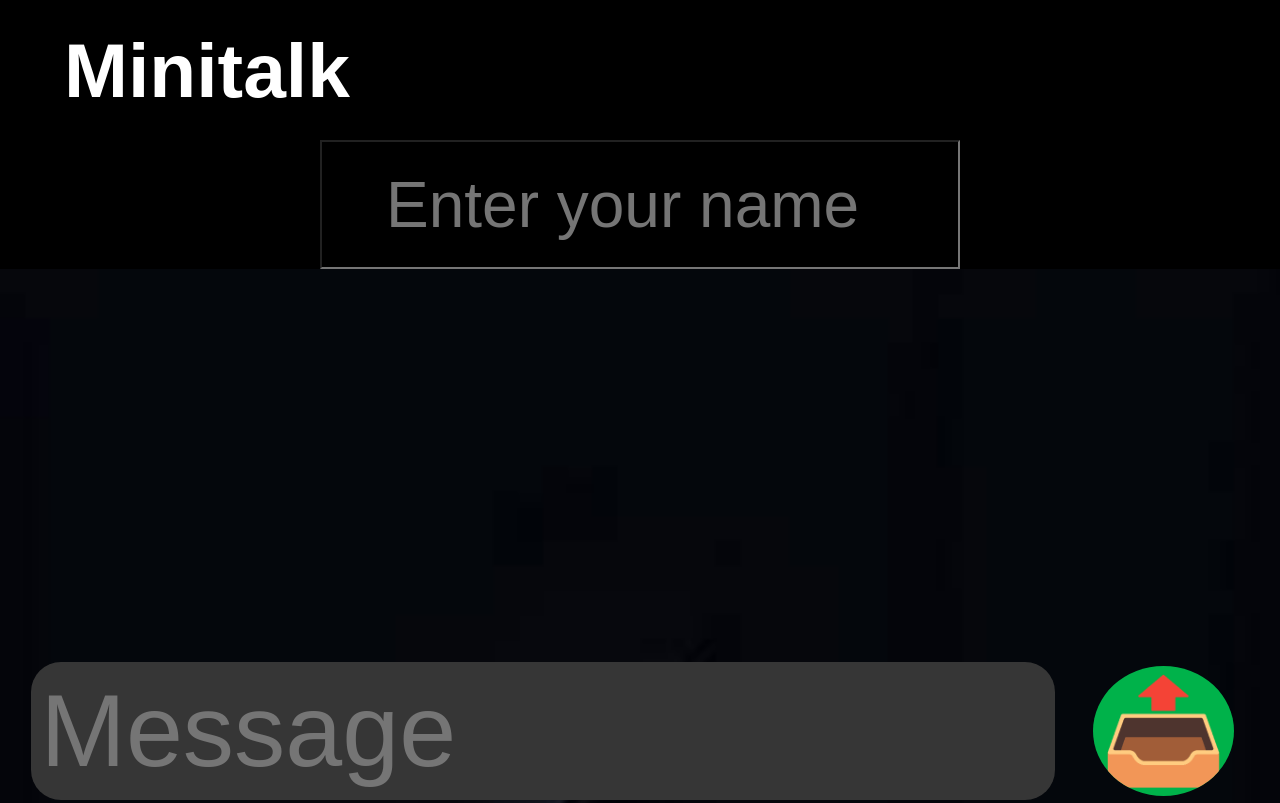
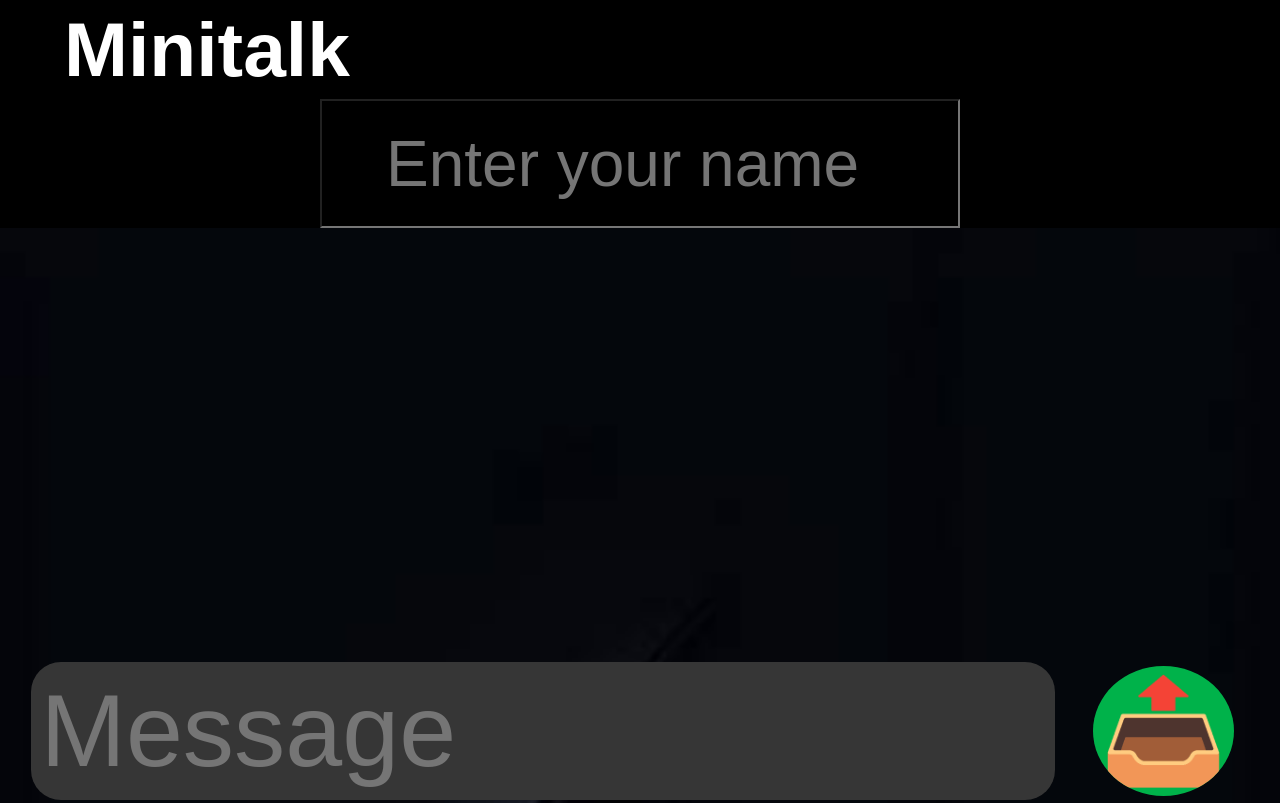
Before and after one commit to adityo-web-design/minitalk, a plain HTML site: page index.html in a window 1280 px wide. Shown: the top 803 px of the page. Drawn offline with Linux system fonts and the light colour scheme; no server answers.

Commit message:
update index.html

```diff
--- a/index.html
+++ b/index.html
@@ -29,7 +29,7 @@
       z-index: 999;
       background: #000;
       font-size: 6vw;
-      padding: 2%;
+      padding: 5px;
       padding-left: 5%;
     }
 
```
